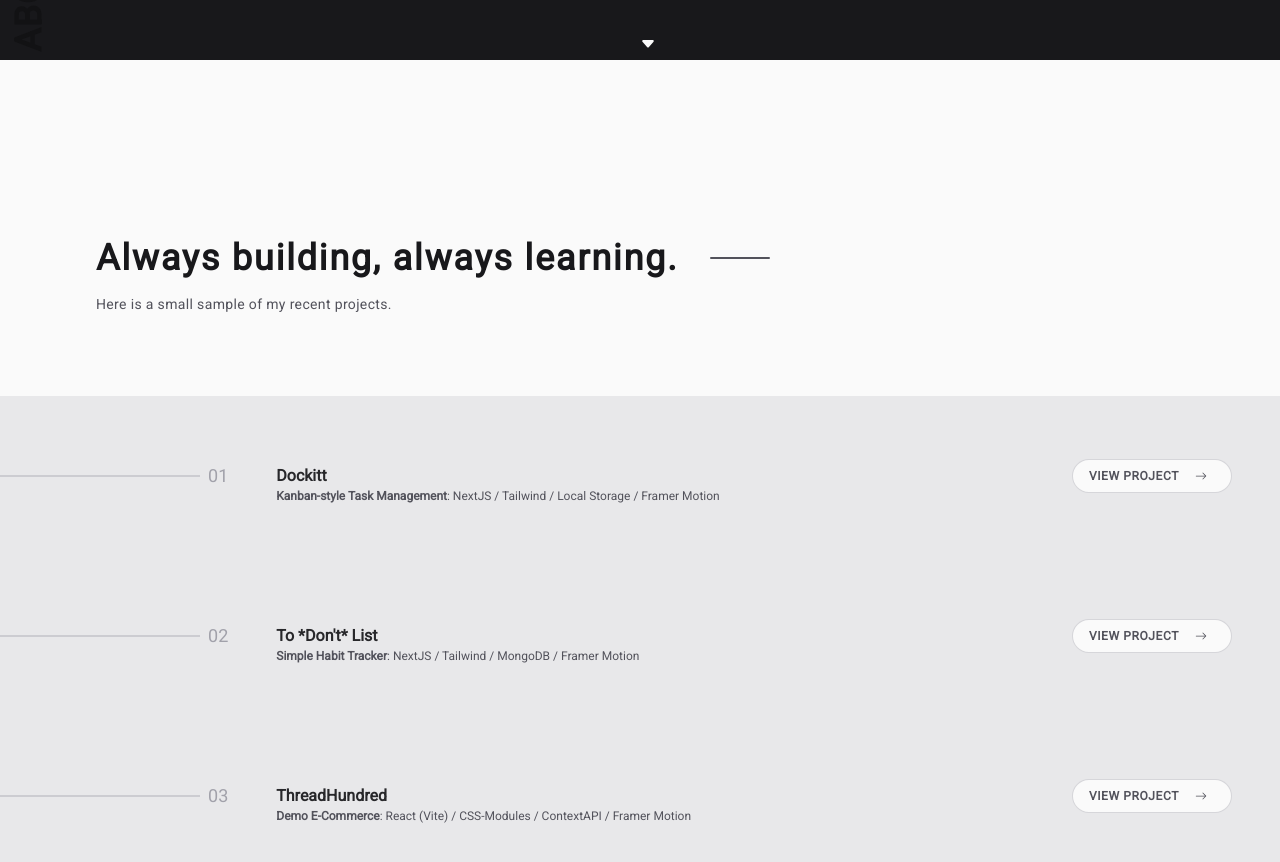
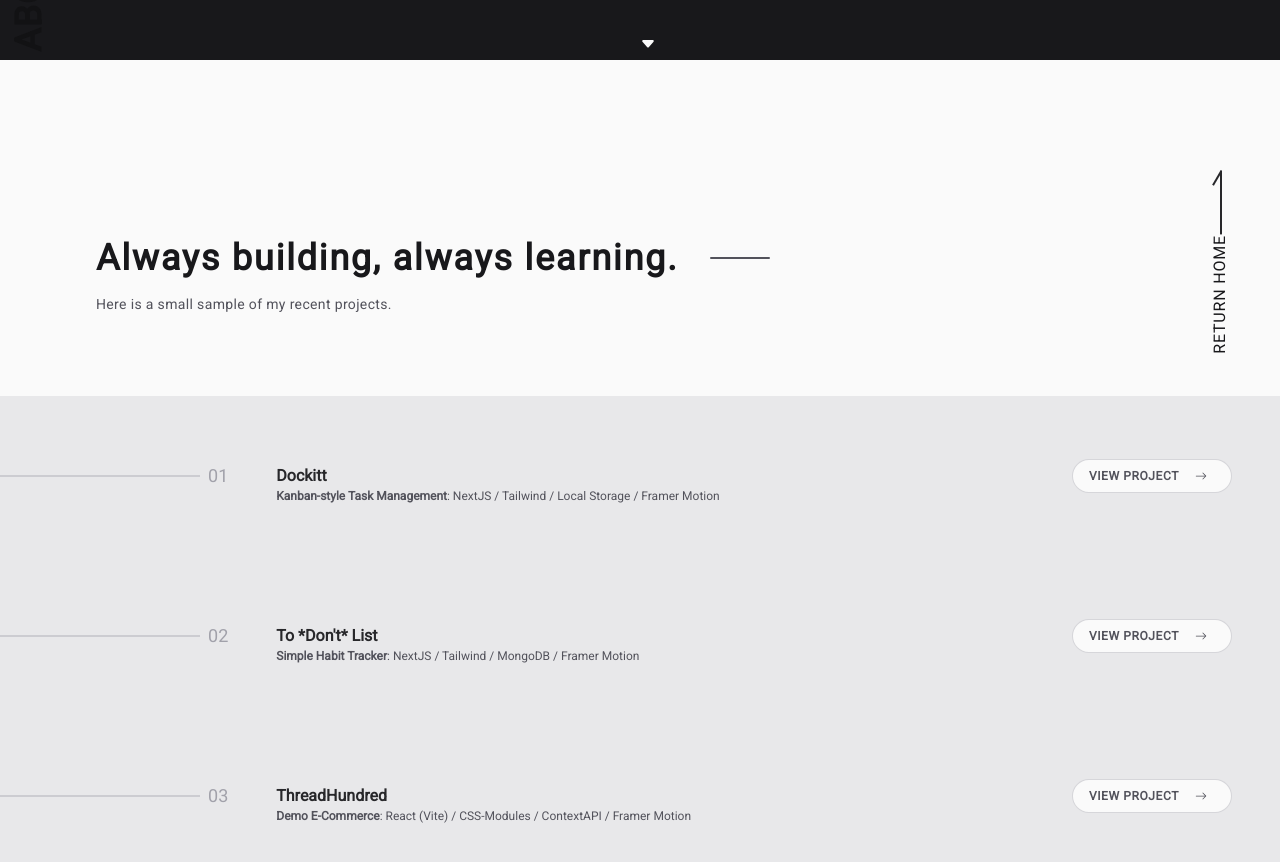
Before and after one commit to williamalowe/portfolio, a Next.js app: page / in a window 1280 px wide. Shown: the part 1540-2402 px from the top of the page. Built offline with nearby package versions, Linux system fonts and the light colour scheme.

Commit message:
feat: add return-arrow component to projects component

```diff
--- a/src/components/about.tsx
+++ b/src/components/about.tsx
@@ -29,7 +29,9 @@ export default function About() {
         About
       </h3>
       <div className="absolute top-16 right-0">
-        <ReturnArrow />
+        <ReturnArrow
+          isDark={true}
+        />
       </div>
       <Link className="absolute bottom-2 left-[50%]" href="#projects">
         <BsCaretDownFill />
--- a/src/components/projects.tsx
+++ b/src/components/projects.tsx
@@ -3,6 +3,7 @@ import ProjectItem from "./project-item";
 import { projects } from "@/_lib/data";
 import { BsArrowRight, BsCaretDownFill } from "react-icons/bs";
 import Link from "next/link";
+import ReturnArrow from "./return-arrow";
 
 export default function Projects() {
   return (
@@ -39,6 +40,9 @@ export default function Projects() {
           view all projects. <BsArrowRight className="text-zinc-400 group-hover:translate-x-8 transition" />
         </a>
       </div>
+      <div className="absolute top-16 right-0">
+        <ReturnArrow />
+      </div>
       <Link className="absolute bottom-2 left-[50%]" href="#experience">
         <BsCaretDownFill />
       </Link>
--- a/src/components/return-arrow.tsx
+++ b/src/components/return-arrow.tsx
@@ -3,7 +3,9 @@
 import { motion } from "framer-motion";
 import Link from "next/link";
 
-export default function ReturnArrow() {
+export default function ReturnArrow({ isDark }: {
+  isDark: boolean;
+}) {
   return (
     <Link href="#home">
       <motion.div
@@ -21,8 +23,8 @@ export default function ReturnArrow() {
         }}
       >
         <div className="relative w-[2px] h-16">
-          <div className="absolute top-0 left-0 w-[2px] h-16 bg-zinc-50" />
-          <div className="absolute top-0 -left-[4px] w-[2px] h-4 bg-zinc-50 rotate-[30deg]" />
+          <div className={`absolute top-0 left-0 w-[2px] h-16 ${isDark ? 'bg-zinc-50' : 'bg-zinc-800'}`} />
+          <div className={`absolute top-0 -left-[4px] w-[2px] h-4 rotate-[30deg] ${isDark ? 'bg-zinc-50' : 'bg-zinc-800'}`} />
         </div>
         <p className="-rotate-90 uppercase tracking-wider">Return Home</p>
       </motion.div>
```
